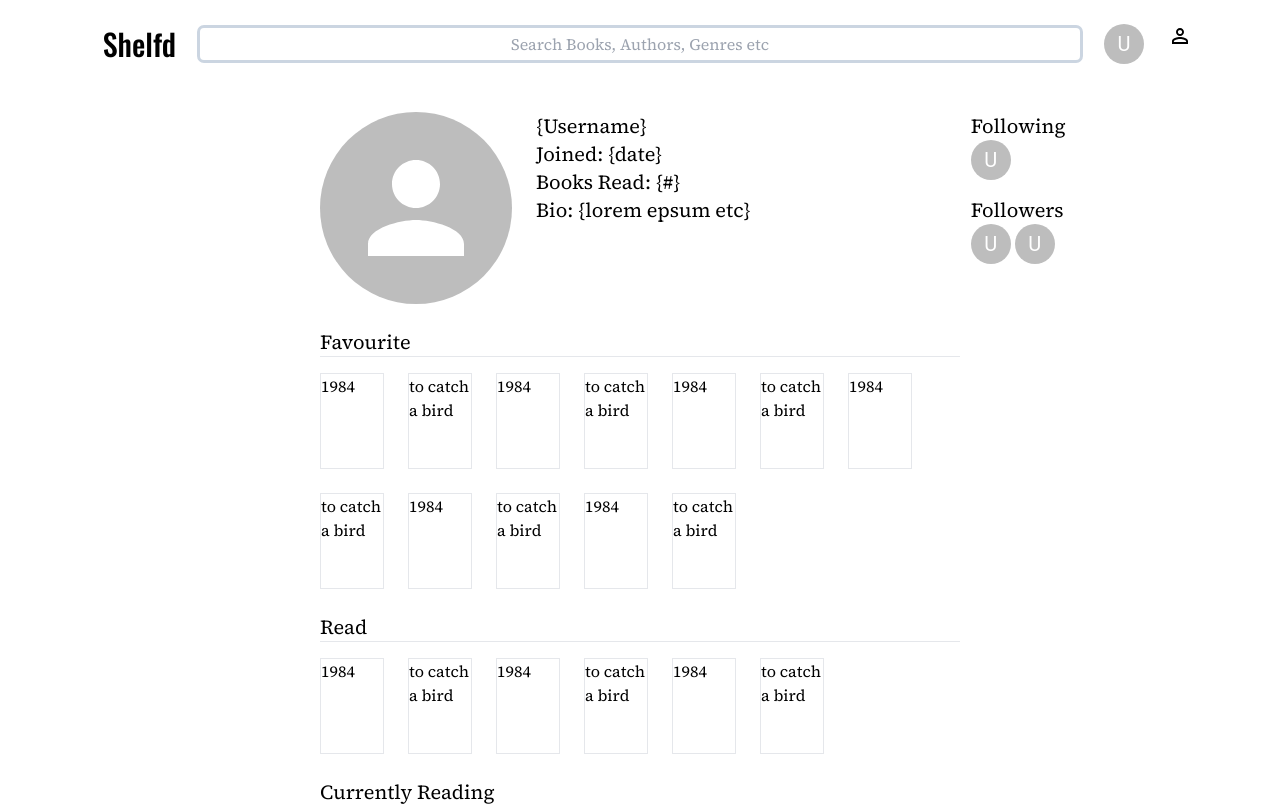
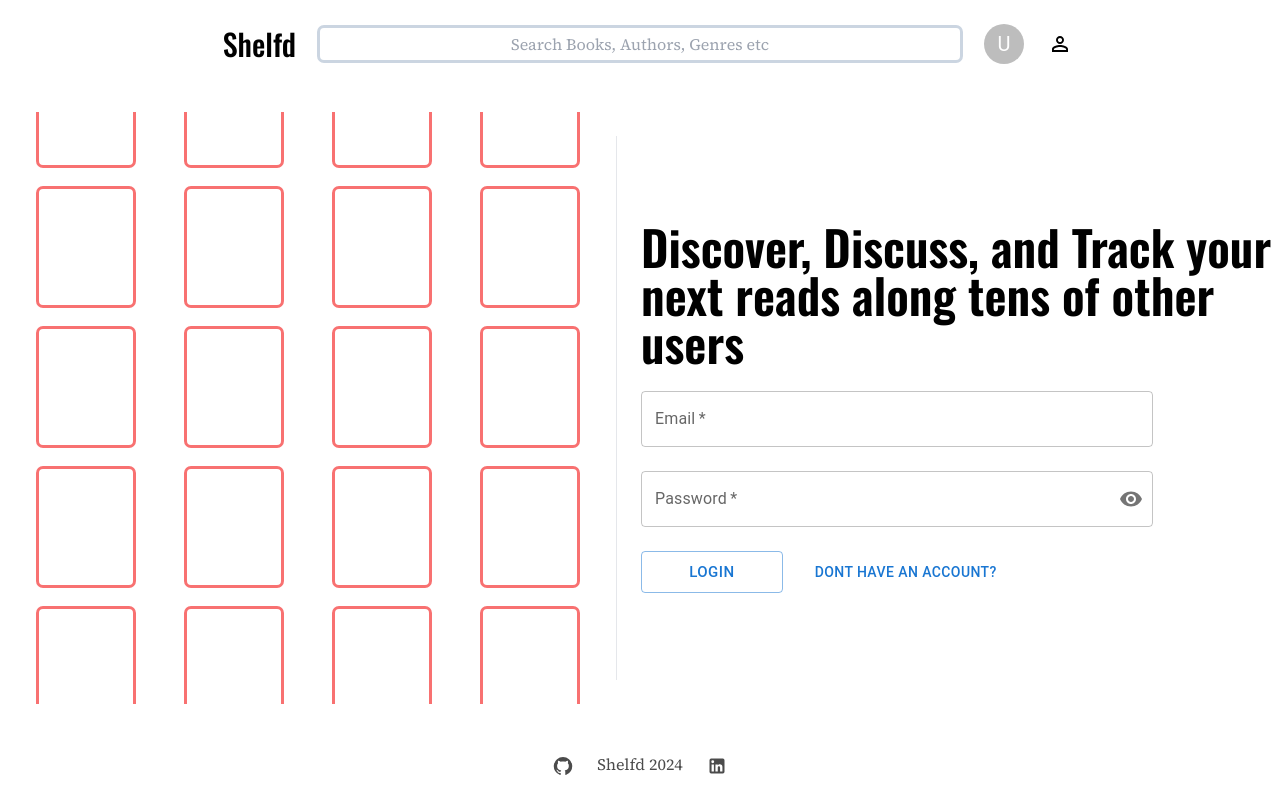
Before and after one commit to Ben-Langlois/Shelfd, a React (Create React App) app: page / in a window 1280 px wide. Shown: the top 806 px of the page. Built offline with nearby package versions, Linux system fonts and the light colour scheme.

Commit message:
going around finding things I gotta fix before I can make some original progress

```diff
--- a/src/App.js
+++ b/src/App.js
@@ -18,9 +18,9 @@ function App() {
   return (
     <div className="App font-sans h-screen flex flex-col">
       <Header />
-      {/* <Landing /> */}
+      <Landing />
       {/* <Dashboard /> */}
-      <Profile />
+      {/* <Profile /> */}
       <Footer />
     </div>
   );
--- a/src/limbs.js
+++ b/src/limbs.js
@@ -8,10 +8,10 @@ export const Header = () => {
     return(
         <header id='header' className='flex flex-initial  my-6 justify-center items-center gap-x-6'> {/*border-slate-400 border-b on scroll down */}
             <h1 className='text-3xl flex-1 font-display font-medium ml-auto text-right'>Shelfd</h1>
-            <input type="text" name="search" className='w-[55rem] rounded outline outline-slate-300 p-1 text-center' placeholder='Search Books, Authors, Genres etc'/>
+            <input type="text" name="search" className='w-1/2 rounded outline outline-slate-300 p-1 text-center' placeholder='Search Books, Authors, Genres etc'/>
             <div className='flex flex-1 mr-auto gap-6'>
                 <Avatar className='hover:scale-110'>U</Avatar>
-                <PersonOutlineIcon className='hover:scale-110 transform transition duration-50 cursor-pointer'/>
+                <PersonOutlineIcon className='hover:scale-110 my-auto transform transition duration-50 cursor-pointer'/>
                 {/* <PeopleOutlineIcon className='hover:scale-110 h-8 transform transition duration-50 cursor-not-allowed'/> will change cursor once functional */}
             </div>
         </header>
--- a/src/profile.js
+++ b/src/profile.js
@@ -9,7 +9,7 @@ import { useState, useEffect } from 'react';
 */
 export const Profile = () => {
   // this would be set with backend
-  const [shelves, setShelves] = useState([{title: 'Favourite', books: [{isbn: null, title: '1984'}, {isbn: null, title: 'to catch a bird'},{isbn: null, title: '1984'}, {isbn: null, title: 'to catch a bird'}, {isbn: null, title: '1984'}, {isbn: null, title: 'to catch a bird'}, {isbn: null, title: '1984'}, {isbn: null, title: 'to catch a bird'}, {isbn: null, title: '1984'}, {isbn: null, title: 'to catch a bird'}, {isbn: null, title: '1984'}, {isbn: null, title: 'to catch a bird'}]}, {title: 'Read', books: [{isbn: null, title: '1984'}, {isbn: null, title: 'to catch a bird'},{isbn: null, title: '1984'}, {isbn: null, title: 'to catch a bird'}, {isbn: null, title: '1984'}, {isbn: null, title: 'to catch a bird'}]}, {title: 'Currently Reading', books: []}, {title: 'Want to Read', books: [{isbn: null, title: '1984'}, {isbn: null, title: 'to catch a bird'},{isbn: null, title: '1984'}, {isbn: null, title: 'to catch a bird'}, {isbn: null, title: '1984'}, {isbn: null, title: 'to catch a bird'},{isbn: null, title: '1984'}, {isbn: null, title: 'to catch a bird'},{isbn: null, title: '1984'}, {isbn: null, title: 'to catch a bird'}, {isbn: null, title: '1984'}, {isbn: null, title: 'to catch a bird'}]}])
+  const [shelves, setShelves] = useState([{title: 'Favourite', books: [{isbn: null, title: '1984'}, {isbn: null, title: 'to catch a bird'},{isbn: null, title: '1984'}, {isbn: null, title: 'to catch a bird'}, {isbn: null, title: '1984'}, {isbn: null, title: 'to catch a bird'}, {isbn: null, title: '1984'}, {isbn: null, title: 'to catch a bird'}, {isbn: null, title: '1984'}, {isbn: null, title: 'to catch a bird'}, {isbn: null, title: '1984'}, {isbn: null, title: 'to catch a bird'}]}, {title: 'Read', books: [{isbn: null, title: '1984'}, {isbn: null, title: 'to catch a bird'},{isbn: null, title: '1984'}, {isbn: null, title: 'to catch a bird'}, {isbn: null, title: '1984'}, {isbn: null, title: 'to catch a bird'}]}, {title: 'Currently Reading', books: [{isbn: null, title: '1984'}, {isbn: null, title: 'to catch a bird'}]}, {title: 'Want to Read', books: [{isbn: null, title: '1984'}, {isbn: null, title: 'to catch a bird'},{isbn: null, title: '1984'}, {isbn: null, title: 'to catch a bird'}, {isbn: null, title: '1984'}, {isbn: null, title: 'to catch a bird'},{isbn: null, title: '1984'}, {isbn: null, title: 'to catch a bird'},{isbn: null, title: '1984'}, {isbn: null, title: 'to catch a bird'}, {isbn: null, title: '1984'}, {isbn: null, title: 'to catch a bird'}]}])
 
   return(
     <div className='flex flex-col flex-auto  w-1/2 mx-auto mt-6 relative'>
```
